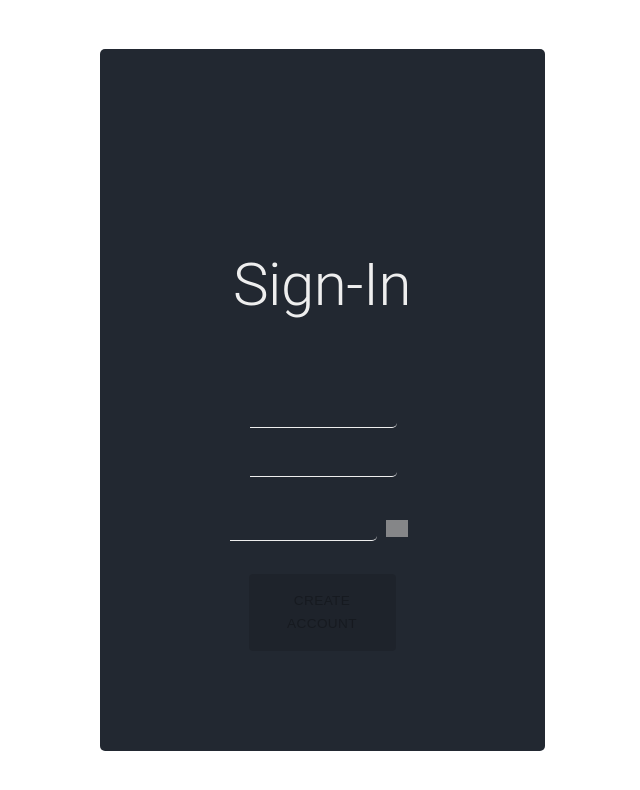
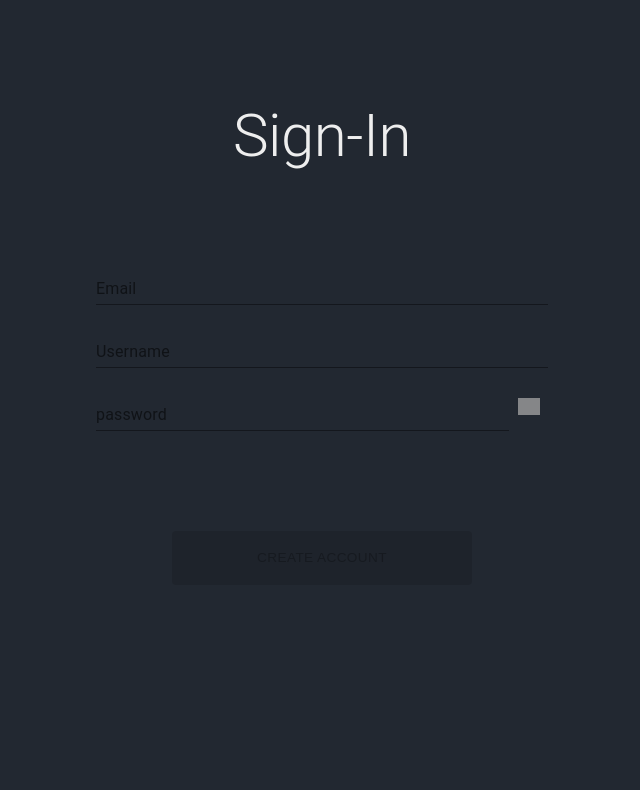
Before and after one commit to SamuelDAlencar/koala_project, a React (Create React App) app: page /signin in a window 1280 px wide. Shown: the top 790 px of the page, without its empty margins (318-958 px from the left). Built offline with nearby package versions, Linux system fonts and the light colour scheme; grey boxes are pictures that could not be loaded; a web font is replaced by a local one.

Commit message:
style: migrated the sign in page from pure css to material ui

```diff
--- a/src/pages/Login.js
+++ b/src/pages/Login.js
@@ -132,7 +132,6 @@ function Login() {
             className={classes.input}
             InputProps={{
               className: classes.input}}
-            variant="filled"
             id="email"
             data-testid="email-input"
             onChange={ inputHandler }
@@ -147,7 +146,6 @@ function Login() {
               className={classes.input}
               InputProps={{
                 className: classes.input}}
-              variant="filled"
               id="password"
               data-testid="password-input"
               type={
--- a/src/pages/SignIn.js
+++ b/src/pages/SignIn.js
@@ -1,4 +1,4 @@
-import { Button, createTheme, makeStyles, ThemeProvider, Typography } from "@material-ui/core";
+import { Button, Container, createTheme, makeStyles, TextField, ThemeProvider, Typography } from "@material-ui/core";
 import { useState } from "react";
 import { useNavigate } from "react-router-dom";
 import { MIN_PASS_LENGTH } from '../consts';
@@ -42,7 +42,7 @@ export default function SignIn() {
       maxWidth: "300px",
       fontSize: "85%",
       padding: "15px",
-      marginTop: "20px",
+      marginTop: "100px",
     },
 
     container: {
@@ -95,25 +95,40 @@ export default function SignIn() {
 
   return (
     <ThemeProvider theme={ theme }>
-      <form className="create_account-form">
+      <Container className={classes.container}>
       <Typography
           variant="h2"
           className={classes.title}
         >Sign-In</Typography>
-          <input
+        <Container className={classes.inputSection}>
+          <TextField
             id="email"
+            label="Email"
+            autoComplete="off"
+            placeholder="yourEmail@hotmail.com"
             data-testid="email-input"
             onChange={ inputHandler }
-            className="create_account-form-input"
-          />
-          <input
+            className={classes.input}
+            inputProps={{
+              className: classes.input
+            }}
+            />
+        </Container>
+        <Container className={classes.inputSection}>
+          <TextField
+            label="Username"
             id="userName"
             data-testid="username-input"
             onChange={ inputHandler }
-            className="create_account-form-input"
-          />
-        <section className="password-section">
-            <input
+            className={classes.input}
+            inputProps={{
+              className: classes.input
+            }}
+            />
+        </Container>
+        <Container className={classes.inputSection}>
+            <TextField
+              label="password"
               id="password"
               data-testid="password-input"
               type={
@@ -122,14 +137,17 @@ export default function SignIn() {
                 : 'password'
               }
               onChange={ inputHandler }
-              className="create_account-form-input"
-              />
+              className={classes.input}
+              inputProps={{
+                className: classes.input
+              }}
+            />
           <input
             type="checkbox"
             className="password-visibility"
             onClick={
               () => setPassVisibility(!passVisibility) } />
-        </section>
+        </Container>
         <Button
           size="large"
           color="primary"
@@ -145,7 +163,7 @@ export default function SignIn() {
         >Create account</Button>
         {userExists
         && <p style={ { color: 'red' } }>This user already exists</p>}
-      </form>
+      </Container>
     </ThemeProvider>
   );
 }
```
